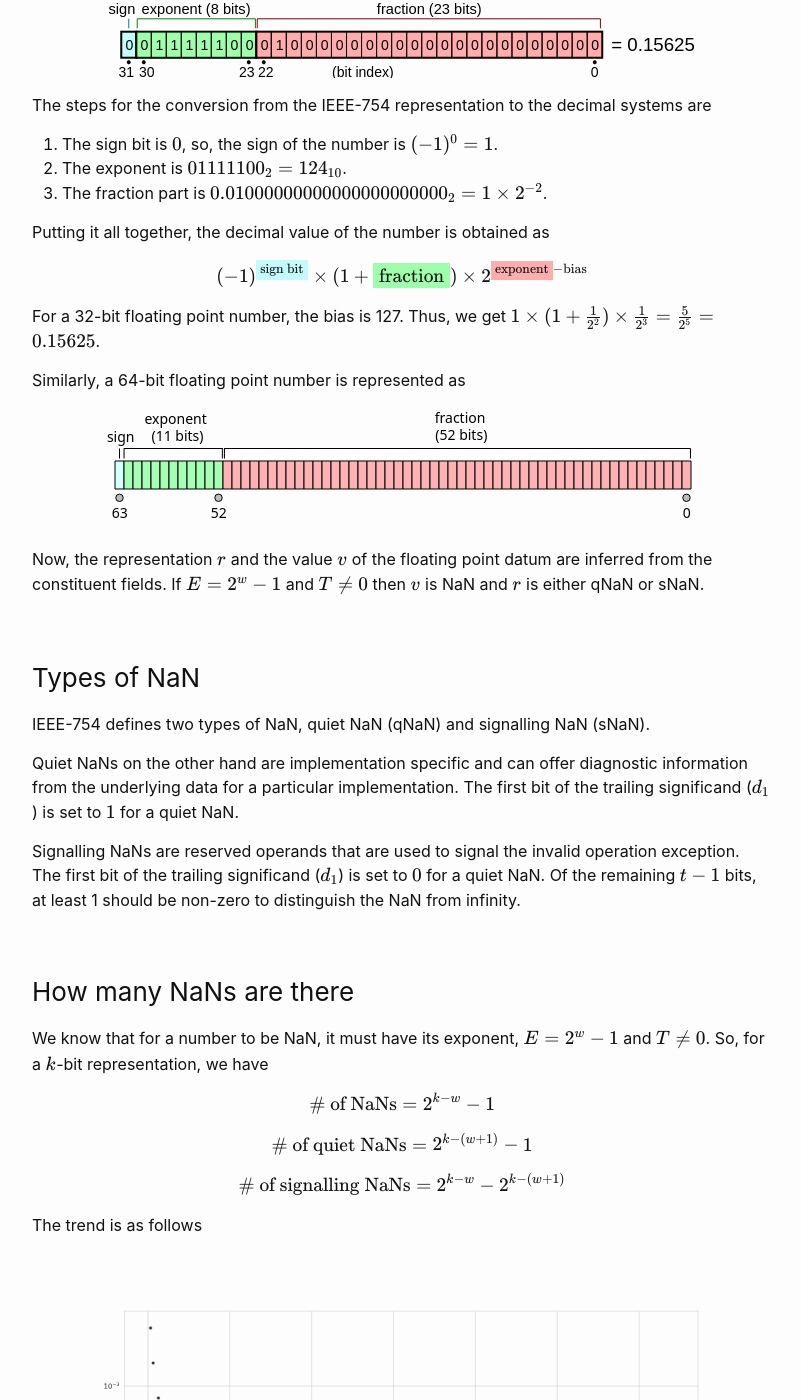
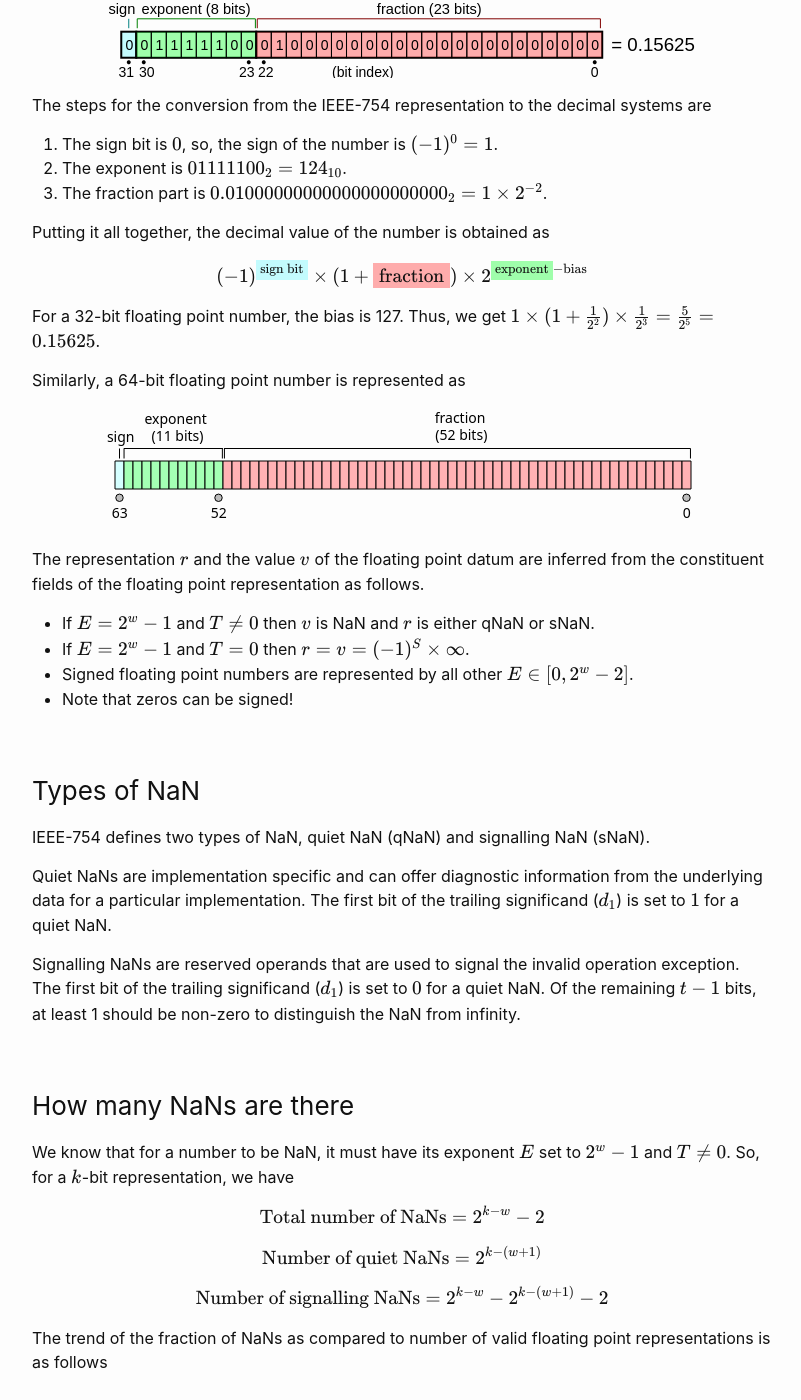
Before and after one commit to say4n/blog, a Jekyll site: the page built from _posts/2020-10-26-how-many-nans.md, in a window 1280 px wide and 1400 px high, scrolled down 725 px. Shown: the whole window, without its empty margins (238-1039 px from the left). Built offline with Jekyll 4.4.1, drawn with Linux system fonts in a browser that asks for light colours; some of the changed text lies outside the part shown.

Commit message:
Update post on too many NaNs.

```diff
--- a/_posts/2020-10-26-how-many-nans.md
+++ b/_posts/2020-10-26-how-many-nans.md
@@ -34,7 +34,7 @@ The steps for the conversion from the IEEE-754 representation to the decimal sys
 Putting it all together, the decimal value of the number is obtained as
 
 $$
-(-1)^\text{\colorbox{#c3fbfd}{sign bit}} \times (1 + \colorbox{#9ffeab}{\text{fraction}}) \times 2 ^ {\colorbox{#feacac}{\text{exponent}} - \text{bias}}
+(-1)^\text{\colorbox{#c3fbfd}{sign bit}} \times (1 + \colorbox{#feacac}{\text{fraction}}) \times 2 ^ {\colorbox{#9ffeab}{\text{exponent}} - \text{bias}}
 $$
 
 For a 32-bit floating point number, the bias is 127.
@@ -46,13 +46,18 @@ Similarly, a 64-bit floating point number is represented as
 ![By Codekaizen - Own work, CC BY-SA 4.0, https://commons.wikimedia.org/w/index.php?curid=3595583](/images/float64.svg "By Codekaizen - Own work, CC BY-SA 4.0, https://commons.wikimedia.org/w/index.php?curid=3595583")
 {:refdef}
 
-Now, the representation $$r$$ and the value $$v$$ of the floating point datum are inferred from the constituent fields. If $$ E = 2^w -1 $$ and $$ T \ne 0 $$ then $$v$$ is NaN and $$r$$ is either qNaN or sNaN.
+The representation $$r$$ and the value $$v$$ of the floating point datum are inferred from the constituent fields of the floating point representation as follows.
+
+- If $$ E = 2^w -1 $$ and $$ T \ne 0 $$ then $$v$$ is NaN and $$r$$ is either qNaN or sNaN.
+- If $$ E = 2^w -1 $$ and $$ T = 0 $$ then $$r =  v = (-1)^S \times \infty$$.
+- Signed floating point numbers are represented by all other $$ E \in [0, 2^w - 2] $$.
+- Note that zeros can be signed!
 
 ### Types of NaN
 
 IEEE-754 defines two types of NaN, quiet NaN (qNaN) and signalling NaN (sNaN).
 
-Quiet NaNs on the other hand are implementation specific and can offer diagnostic information from the underlying data for a particular implementation.
+Quiet NaNs are implementation specific and can offer diagnostic information from the underlying data for a particular implementation.
 The first bit of the trailing significand ($$d_1$$) is set to $$1$$ for a quiet NaN.
 
 Signalling NaNs are reserved operands that are used to signal the invalid operation exception.
@@ -61,19 +66,19 @@ Of the remaining $$t-1$$ bits, at least 1 should be non-zero to distinguish the
 
 ### How many NaNs are there
 
-We know that for a number to be NaN, it must have its exponent, $$ E = 2^w -1 $$ and $$ T \ne 0 $$.
+We know that for a number to be NaN, it must have its exponent $$E$$ set to $$ 2^w -1 $$ and $$ T \ne 0 $$.
 So, for a $$k$$-bit representation, we have
 
-$$ \text{\# of NaNs} = 2 ^ {k - w} - 1 $$
+$$ \text{Total number of NaNs} = 2 ^ {k - w} - 2 $$
 
-$$ \text{\# of quiet NaNs} = 2 ^ {k - (w + 1)} - 1 $$
+$$ \text{Number of quiet NaNs} = 2 ^ {k - (w + 1)} $$
 
-$$ \text{\# of signalling NaNs} = 2 ^ {k - w} - 2 ^ {k - (w + 1)} $$
+$$ \text{Number of signalling NaNs} = 2 ^ {k - w} - 2 ^ {k - (w + 1)} - 2 $$
 
-The trend is as follows
+The trend of the fraction of NaNs as compared to number of valid floating point representations is as follows
 
 {:refdef: style="text-align: center;"}
 ![](/images/nanpercent.svg)
 {:refdef}
 
-**Note**: TBC.
+**Note**: *The y-axis of the graph uses log scale.*
```
